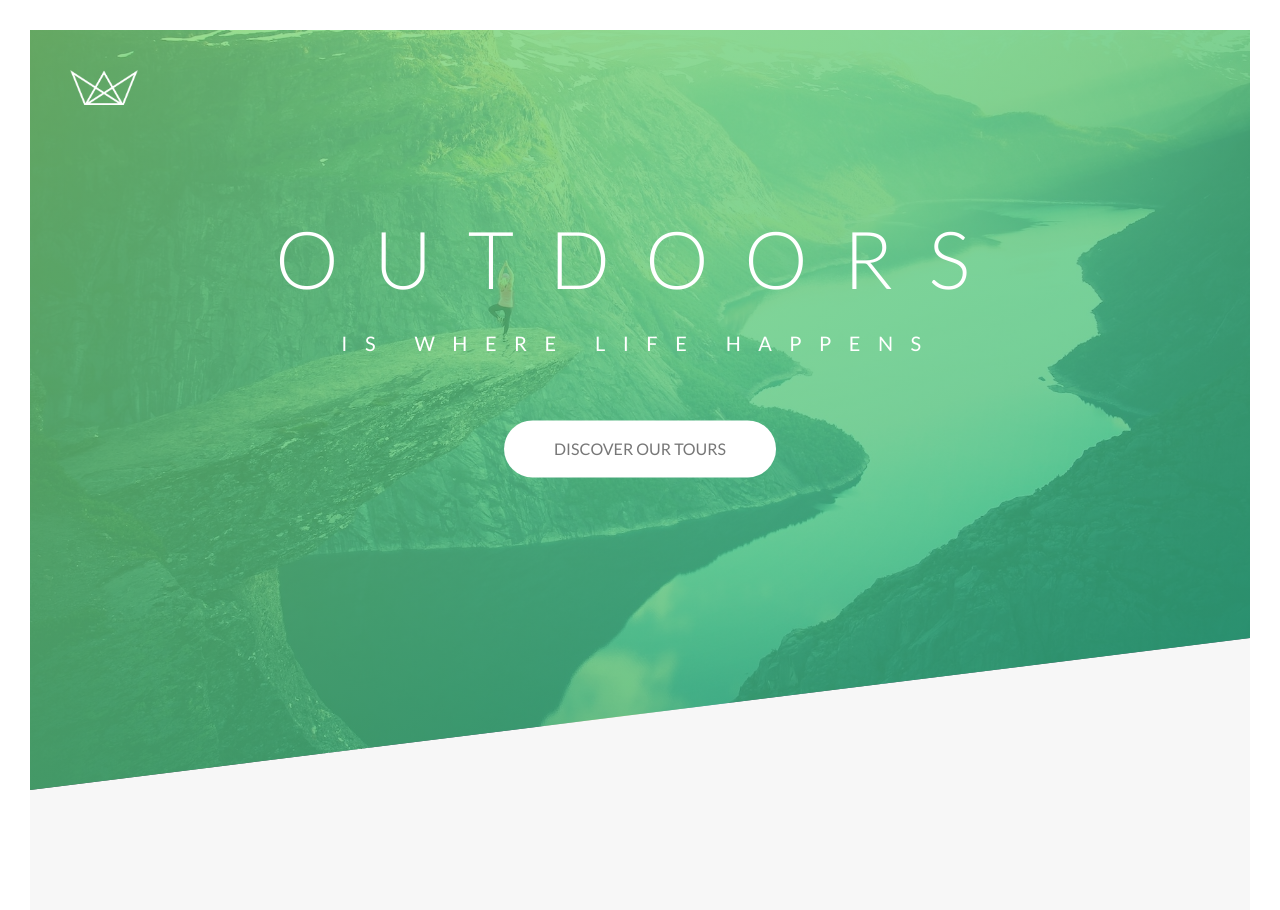
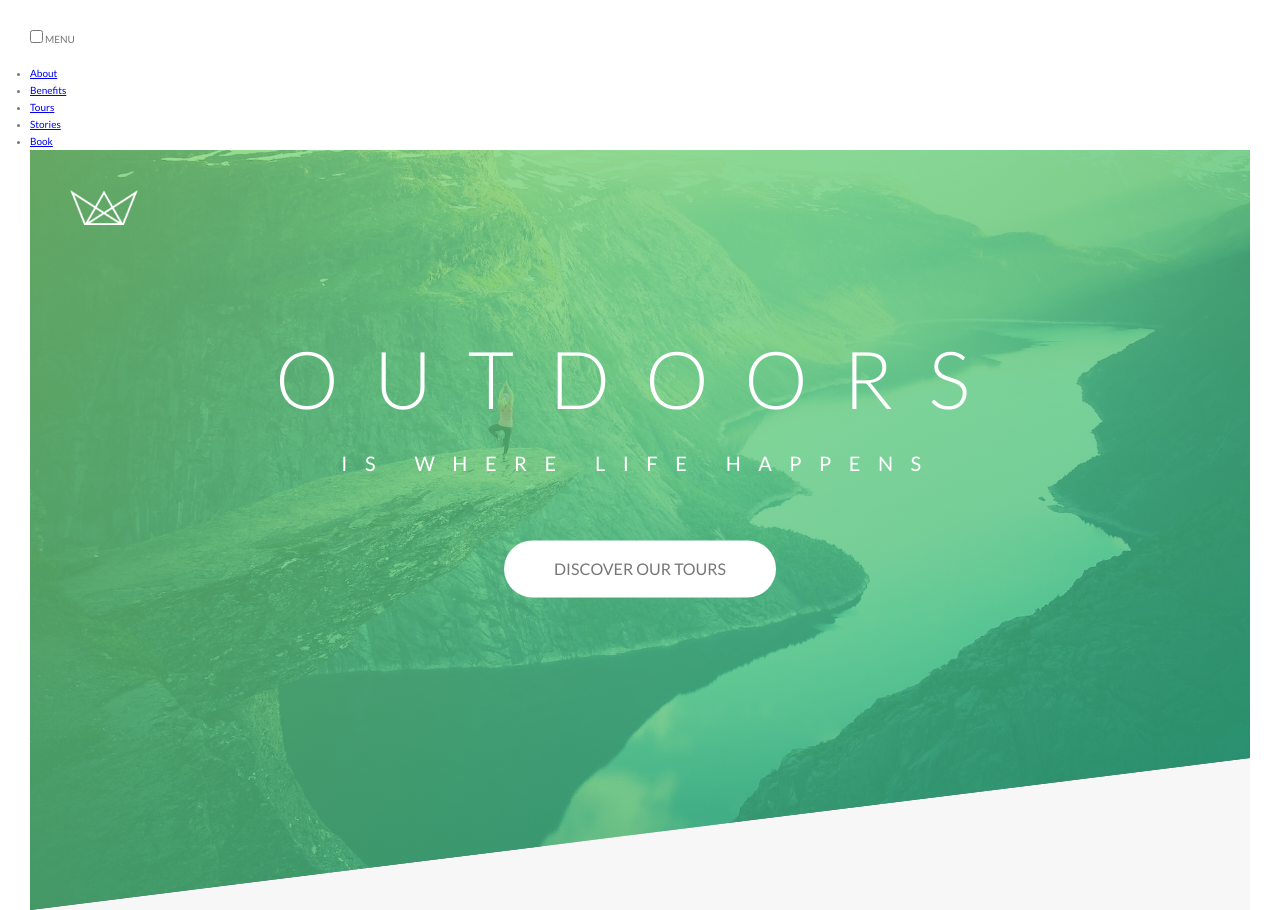
Before and after one commit to micahhobbs/natours, a website: page index.html in a window 1280 px wide. Shown: the top 910 px of the page. Drawn offline with Linux system fonts and the light colour scheme.

Commit message:
Nav bar html

```diff
--- a/index.html
+++ b/index.html
@@ -16,6 +16,24 @@
 </head>
 
 <body>
+
+    <div class="navigation">
+        <input type="checkbox" class="navigation_checkbox" id="navi-toggle">
+
+        <label for="navi-toggle" class="navigation__button">MENU</label>
+
+        <div class="navigation__background">&nbsp;</div>
+
+        <nav class="navigation__nav">
+            <ul class="navigation__list">
+                <li class="navigation__item"><a href="#" class="navigation__link">About</a></li>
+                <li class="navigation__item"><a href="#" class="navigation__link">Benefits</a></li>
+                <li class="navigation__item"><a href="#" class="navigation__link">Tours</a></li>
+                <li class="navigation__item"><a href="#" class="navigation__link">Stories</a></li>
+                <li class="navigation__item"><a href="#" class="navigation__link">Book</a></li>
+            </ul>
+        </nav>
+    </div>
 
     <header class="header">
         <div class="header__logo-box">
```
